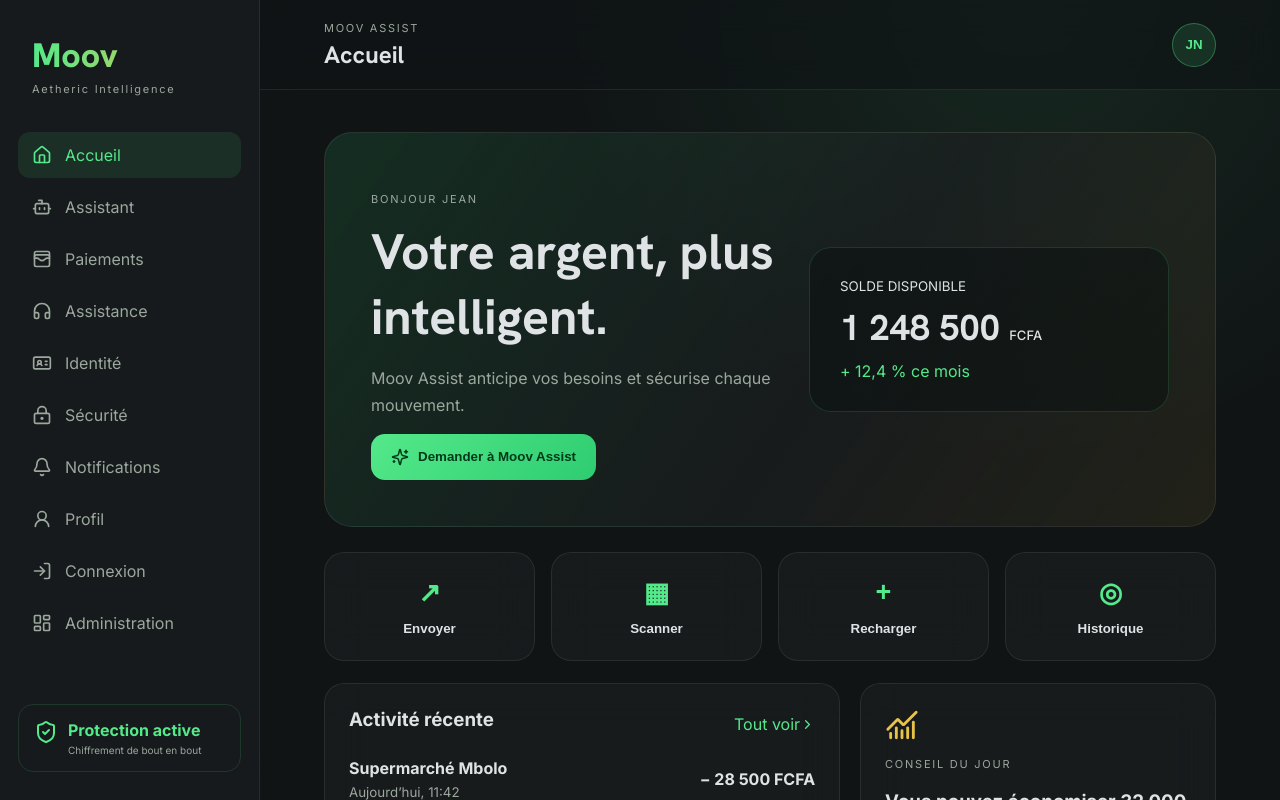
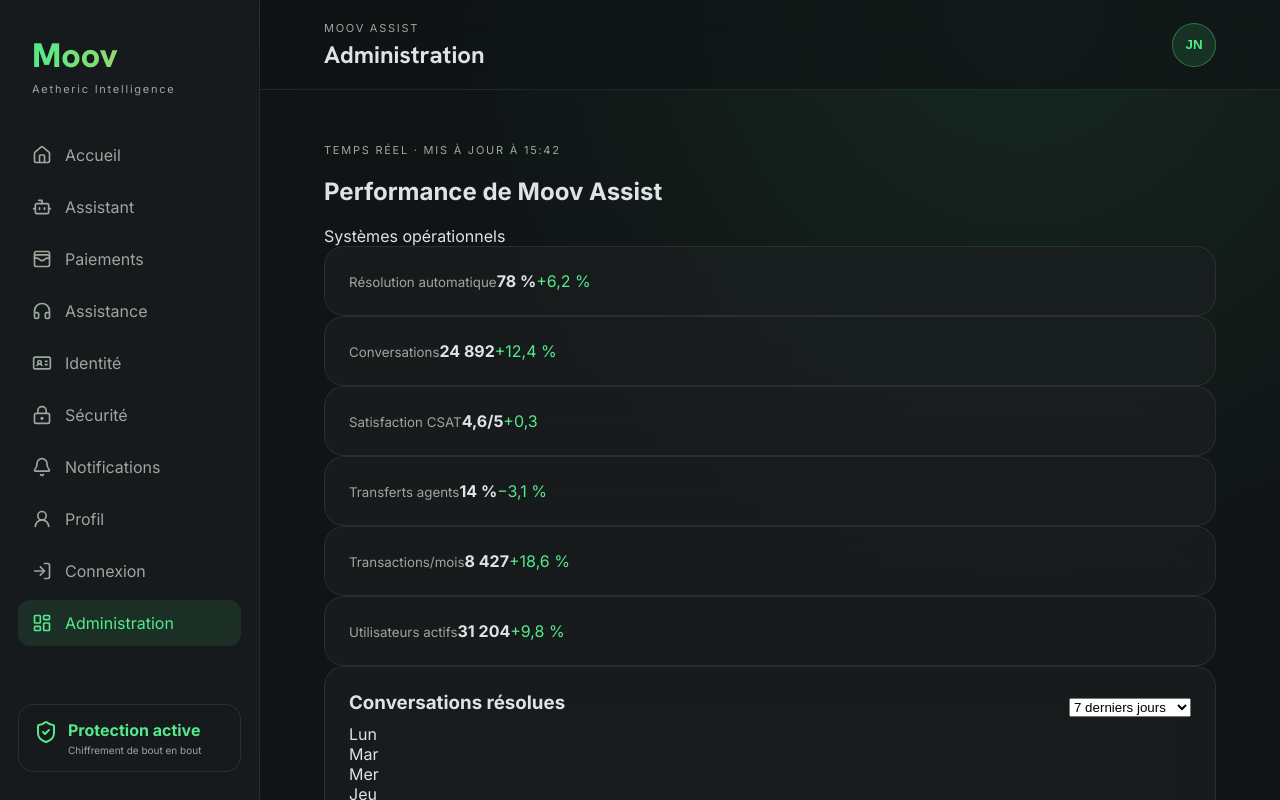
Before and after one commit to jeandirel/GabonT_Chatbot, a Next.js app: page /admin in a window 1280 px wide. Shown: the top 800 px of the page. Built offline with nearby package versions, Linux system fonts and the light colour scheme.

Commit message:
Add complete app/[screen]/page.tsx workflows

```diff
--- a/app/[screen]/page.tsx
+++ b/app/[screen]/page.tsx
@@ -1,6 +1,6 @@
 import MoovApp from "../../components/MoovApp";
 
-const screens = ["dashboard", "assistant", "payments", "kyc", "security", "profile"];
+const screens = ["dashboard", "assistant", "payments", "support", "kyc", "security", "notifications", "profile", "auth", "admin"];
 
 export function generateStaticParams() {
   return screens.map((screen) => ({ screen }));
```
